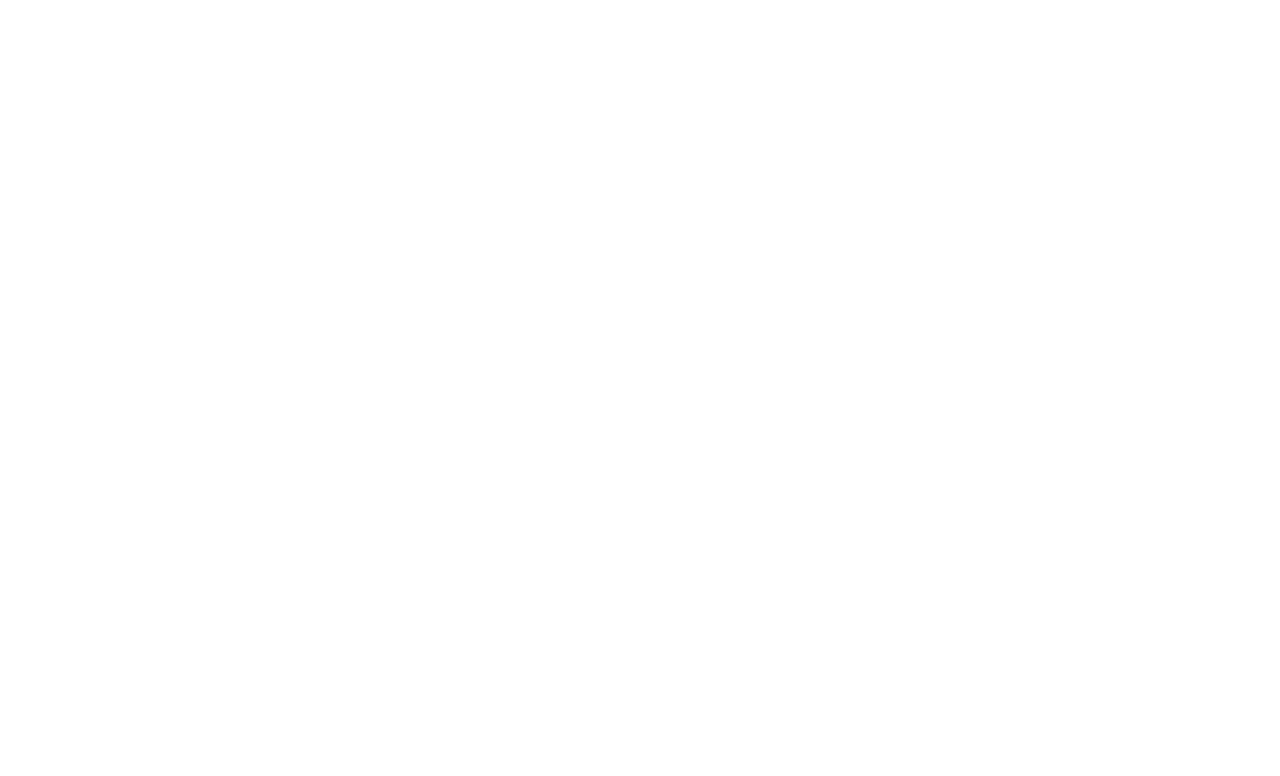
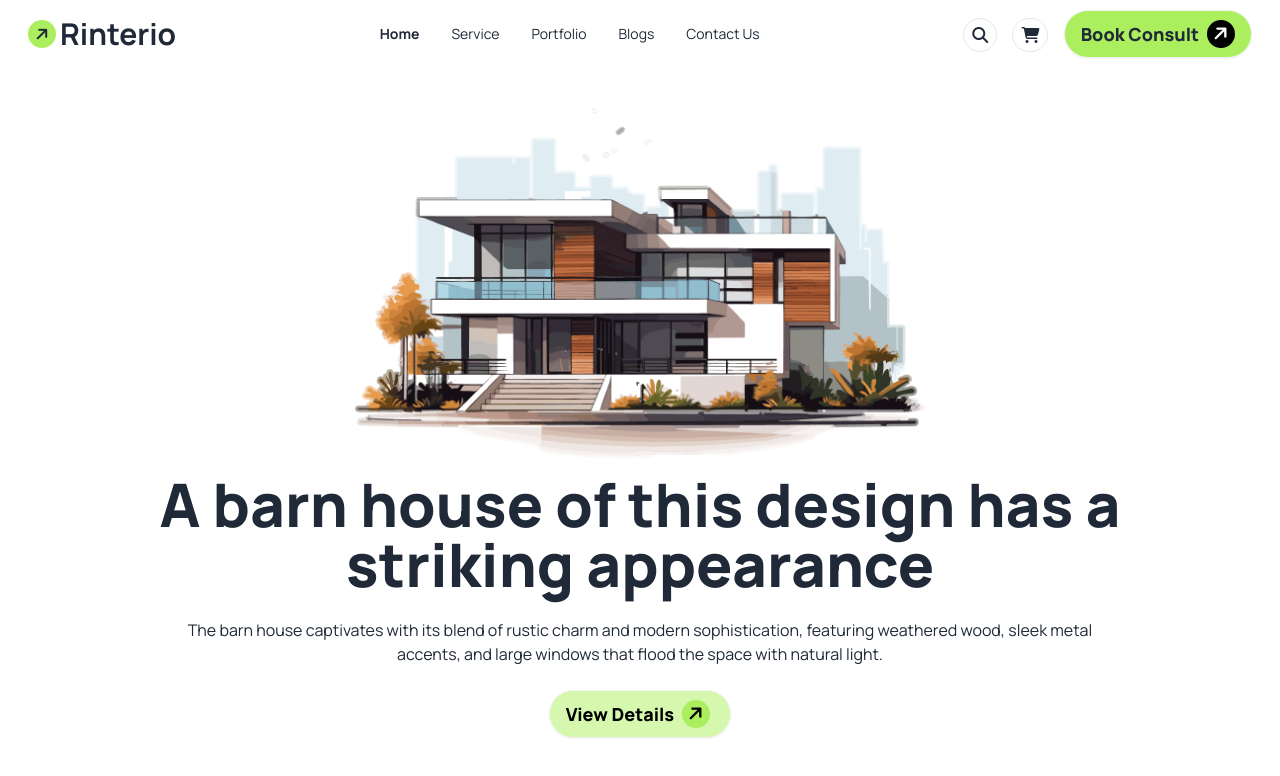
Before and after one commit to abir-hasan59/my-3rd-assignment, a plain HTML site: page index.html in a window 1280 px wide. Drawn offline with nearby package versions, Linux system fonts and the light colour scheme.

Commit message:
header section done

```diff
--- a/index.html
+++ b/index.html
@@ -1,10 +1,16 @@
 <!DOCTYPE html>
-<html lang="en">
+<html lang="en" data-theme="light">
   <head>
     <meta charset="UTF-8" />
     <meta name="viewport" content="width=device-width, initial-scale=1.0" />
     <title>Document</title>
-
+    <!-- font -->
+    <link rel="preconnect" href="https://fonts.googleapis.com" />
+    <link rel="preconnect" href="https://fonts.gstatic.com" crossorigin />
+    <link
+      href="https://fonts.googleapis.com/css2?family=Manrope:wght@200..800&display=swap"
+      rel="stylesheet"
+    />
     <!-- tailwind CDN -->
     <script src="https://cdn.tailwindcss.com"></script>
     <script>
@@ -19,6 +25,12 @@
       };
     </script>
 
+    <style>
+      .font-manrope {
+        font-family: "Manrope", sans-serif;
+      }
+    </style>
+
     <!-- Daisy UI CDN -->
     <link
       href="https://cdn.jsdelivr.net/npm/daisyui@4.12.10/dist/full.min.css"
@@ -26,18 +38,102 @@
       type="text/css"
     />
     <script src="https://cdn.tailwindcss.com"></script>
+    <!-- font awesome -->
+    <script
+      src="https://kit.fontawesome.com/e657265f55.js"
+      crossorigin="anonymous"
+    ></script>
   </head>
-  <body>
-    <header>
-
+  <body class="font-manrope">
+    <header
+      class="max-w-screen-xl mx-auto px-5 lg:px-30 bg-gradient-to-r from-[#FFFFFF] to-[#FFFFFF]"
+    >
+      <!-- navbar -->
+      <nav>
+        <div class="navbar flex justify-between">
+          <div>
+            <i
+                class="fa-solid fa-arrow-right fontno inline-flex justify-center items-center -rotate-45 bg-[#ABEF5F] h-7 w-7 p-2 rounded-full mr-1"
+              ></i>
+            <a class="text-3xl font-bold">
+              Rinterio</a>
+          </div>
+          <div class="hidden lg:flex">
+            <ul class="menu menu-horizontal px-1">
+              <li><a class="font-bold">Home</a></li>
+              <li><a>Service</a></li>
+              <li><a>Portfolio</a></li>
+              <li><a>Blogs</a></li>
+              <li><a>Contact Us</a></li>
+            </ul>
+          </div>
+          <div class="hidden sm:block">
+            <i
+              class="fa-solid fa-magnifying-glass bg-[#FFFFFF] rounded-full border p-2 mr-3"
+            ></i>
+            <i
+              class="fa-solid fa-cart-shopping bg-[#FFFFFF] rounded-full border p-2 mr-3"
+            ></i>
+            <a class="btn bg-[#ABEF5F] rounded-3xl font-extrabold text-lg"
+              >Book Consult
+              <i
+                class="fa-solid fa-arrow-right fontno inline-flex justify-center items-center -rotate-45 bg-black text-white h-7 w-7 p-2 rounded-full"
+              ></i
+            ></a>
+          </div>
+          <div class="dropdown block sm:hidden border rounded-full">
+            <div tabindex="0" role="button" class="btn btn-ghost lg:hidden">
+              <svg
+                xmlns="http://www.w3.org/2000/svg"
+                class="h-5 w-5"
+                fill="none"
+                viewBox="0 0 24 24"
+                stroke="currentColor"
+              >
+                <path
+                  stroke-linecap="round"
+                  stroke-linejoin="round"
+                  stroke-width="2"
+                  d="M4 6h16M4 12h8m-8 6h16"
+                />
+              </svg>
+            </div>
+            <ul
+              tabindex="0"
+              class="menu menu-sm dropdown-content bg-base-100 rounded-box z-[1] mt-3 w-52 p-2 shadow"
+            >
+              <li><a>Home</a></li>
+              <li><a>Service</a></li>
+              <li><a>Portfolio</a></li>
+              <li><a>Blogs</a></li>
+              <li><a>Contact Us</a></li>
+            </ul>
+          </div>
+        </div>
+      </nav>
+      <!-- content -->
+      <div class="hero flex flex-col mt-10">
+        <div>
+          <img src="./assets/banner.png" alt="">
+        </div>
+        <div class="hero-content text-center ">
+          <div>
+            <h1 class="text-6xl font-extrabold text-center">A barn house of this design has a <br> striking appearance</h1>
+            <p class="py-6">
+              The barn house captivates with its blend of rustic charm and modern sophistication, featuring weathered wood, sleek metal <br> accents, and large windows that flood the space with natural light.
+            </p>
+            <button class="btn bg-[#ABEF5F80] text-black font-extrabold text-lg rounded-3xl">View Details
+              <i
+              class="fa-solid fa-arrow-right fontno inline-flex justify-center items-center -rotate-45 bg-[#ABEF5F] h-7 w-7 p-2 rounded-full mr-1"
+            ></i>
+            </button>
+          </div>
+        </div>
+      </div>
     </header>
 
-    <main>
+    <main></main>
 
-    </main>
-
-    <footer>
-
-    </footer>
+    <footer></footer>
   </body>
 </html>
```
